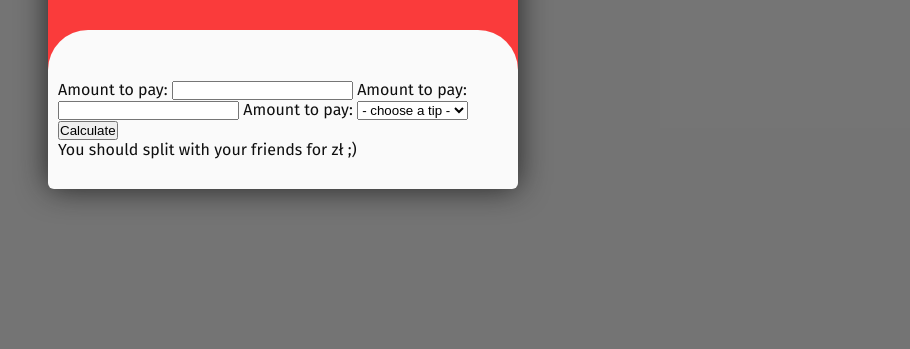
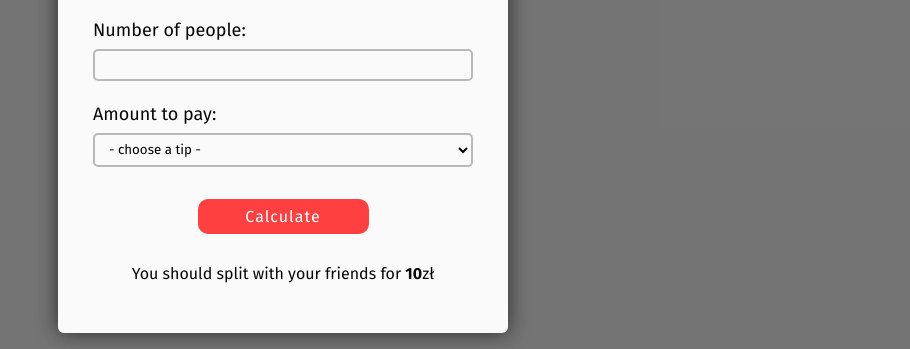
Before and after one commit to Usadowiony/Bill-Splitter-App, a plain HTML site: page index.html in a window 1280 px wide. Shown: the part 381-730 px from the top of the page, without its empty margins (357-1267 px from the left). Drawn offline with Linux system fonts and the light colour scheme.

Commit message:
finish work on look of app

```diff
--- a/index.html
+++ b/index.html
@@ -7,7 +7,7 @@
     <meta name="viewport" content="width=device-width, initial-scale=1.0">
     <link rel="stylesheet" href="https://cdnjs.cloudflare.com/ajax/libs/font-awesome/6.2.1/css/all.min.css">
     <link rel="stylesheet" href="css/style.css">
-    <title>Drink Search</title>
+    <title>Bill Splitter</title>
 </head>
 
 <body>
@@ -20,14 +20,14 @@
                 <div class="header__overlay"></div>
             </header>
             <main class="main">
-                <label for="price">Amount to pay:</label>
-                <input type="number" id="price">
+                <label class="main__label" for="price">Amount to pay:</label>
+                <input class="main__options" type="number" id="price">
 
-                <label for="people">Amount to pay:</label>
-                <input type="number" id="people">
+                <label class="main__label" for="people">Number of people:</label>
+                <input class="main__options" type="number" id="people">
 
-                <label for="tip">Amount to pay:</label>
-                <select id="tip">
+                <label class="main__label" for="tip">Amount to pay:</label>
+                <select class="main__options" id="tip">
                     <option value="0" disabled selected>- choose a tip -</option>
                     <option value="0.05">5%</option>
                     <option value="0.1">10%</option>
@@ -35,9 +35,9 @@
                     <option value="0.2">20%</option>
                 </select>
 
-                <button class="count">Calculate</button>
-                <p class="error"></p>
-                <p class="cost-info">You should split with your friends for <span class="cost"></span>zł ;)</p>
+                <button class="main__btn">Calculate</button>
+                <p class="main__info main__info--error"></p>
+                <p class="main__info">You should split with your friends for <span class="main__info--span">10</span>zł</p>
             </main>
         </div>
     </div>
--- a/sass/style.scss
+++ b/sass/style.scss
@@ -31,9 +31,9 @@ body {
 }
 
 .app-conteiner {
-	width: 470px;
-	box-shadow: 0 0 30px #141414ce;
-	border-radius: 10px;
+	width: 450px;
+	box-shadow: 0 0 20px #141414bd;
+	border-radius: 6px;
 	color: #0f0f0f;
 }
 
@@ -42,8 +42,8 @@ body {
 	height: 200px;
 	padding-bottom: 30px;
 	background-color: #ff3a3af6;
-	border-top-left-radius: 10px;
-	border-top-right-radius: 10px;
+	border-top-left-radius: 6px;
+	border-top-right-radius: 6px;
 	color: #fff;
 	font-size: 20px;
 
@@ -63,14 +63,67 @@ body {
 		height: 50px;
 		width: 100%;
 		background-color: #fafafa;
-		border-top-left-radius: 40px;
-		border-top-right-radius: 40px;
+		border-top-left-radius: 60px;
+		border-top-right-radius: 60px;
 	}
 }
 
 .main {
-	padding: 0 10px 30px 10px;
+	padding: 0 35px 50px 35px;
 	background-color: #fafafa;
 	border-bottom-left-radius: 6px;
 	border-bottom-right-radius: 6px;
+	color: #070707;
+
+	&__label {
+		display: block;
+		margin-bottom: 8px;
+		font-size: 18px;
+	}
+
+	&__options {
+		box-sizing: border-box;
+		margin-bottom: 22px;
+		padding: 6px 10px;
+		width: 100%;
+		background: none;
+		border: 2px solid #b9b9b9;
+		border-radius: 5px;
+		font-family: "Fira Sans", sans-serif;
+	}
+
+	&__btn {
+		display: block;
+		margin: 10px auto 20px;
+		width: 45%;
+		padding: 8px;
+		background-color: #ff3a3af6;
+		font-family: "Fira Sans", sans-serif;
+		font-size: 16px;
+		letter-spacing: 1px;
+		color: #fff;
+		border: none;
+		border-radius: 10px;
+		cursor: pointer;
+		transition: 0.2s;
+
+		&:hover {
+			background-color: darken(#ff3a3af6, 4%);
+			box-shadow: 0 0 15px #ff29294f;
+		}
+	}
+
+	&__info {
+		margin-top: 30px;
+		text-align: center;
+		font-weight: normal;
+
+		&--error {
+			color: rgb(255, 111, 44);
+		}
+
+		&--span {
+			font-weight: bold;
+		}
+	}
 }
```
Also changed, not shown: css/style.css, 1 other file.
